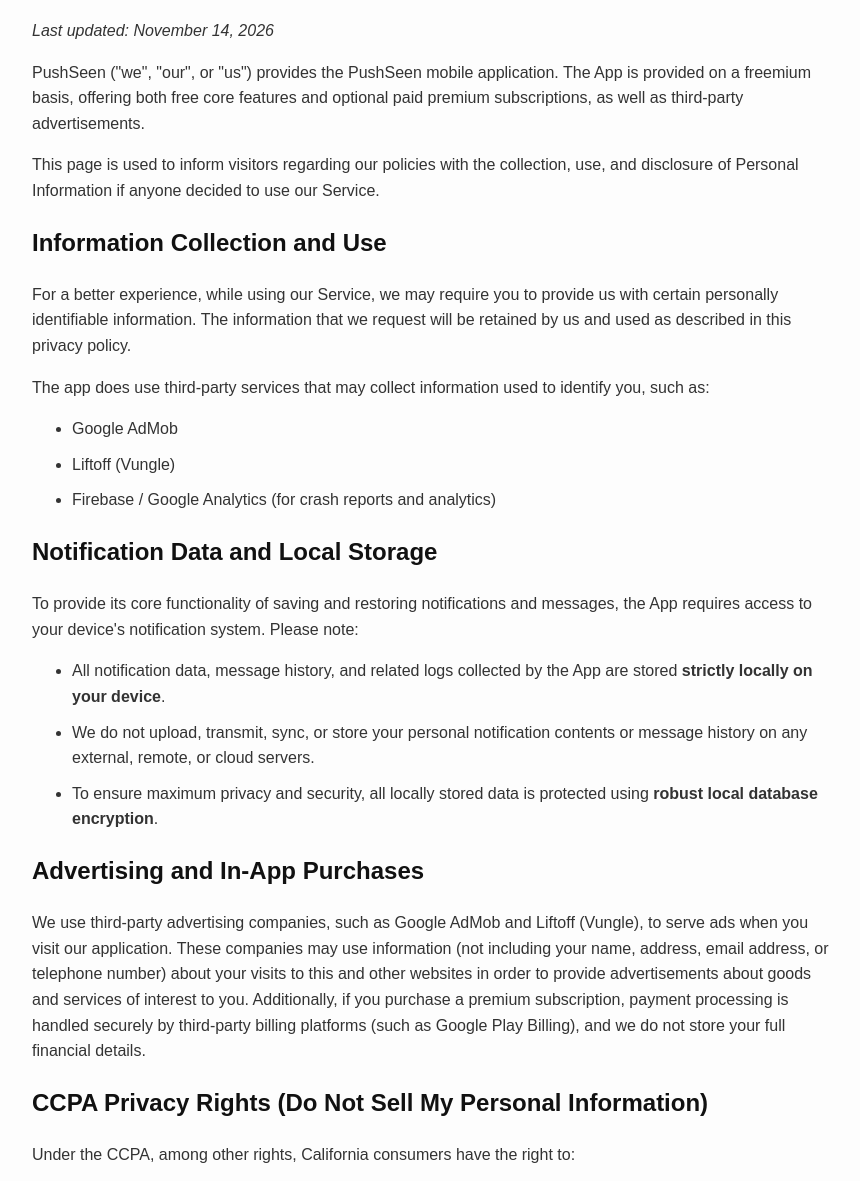
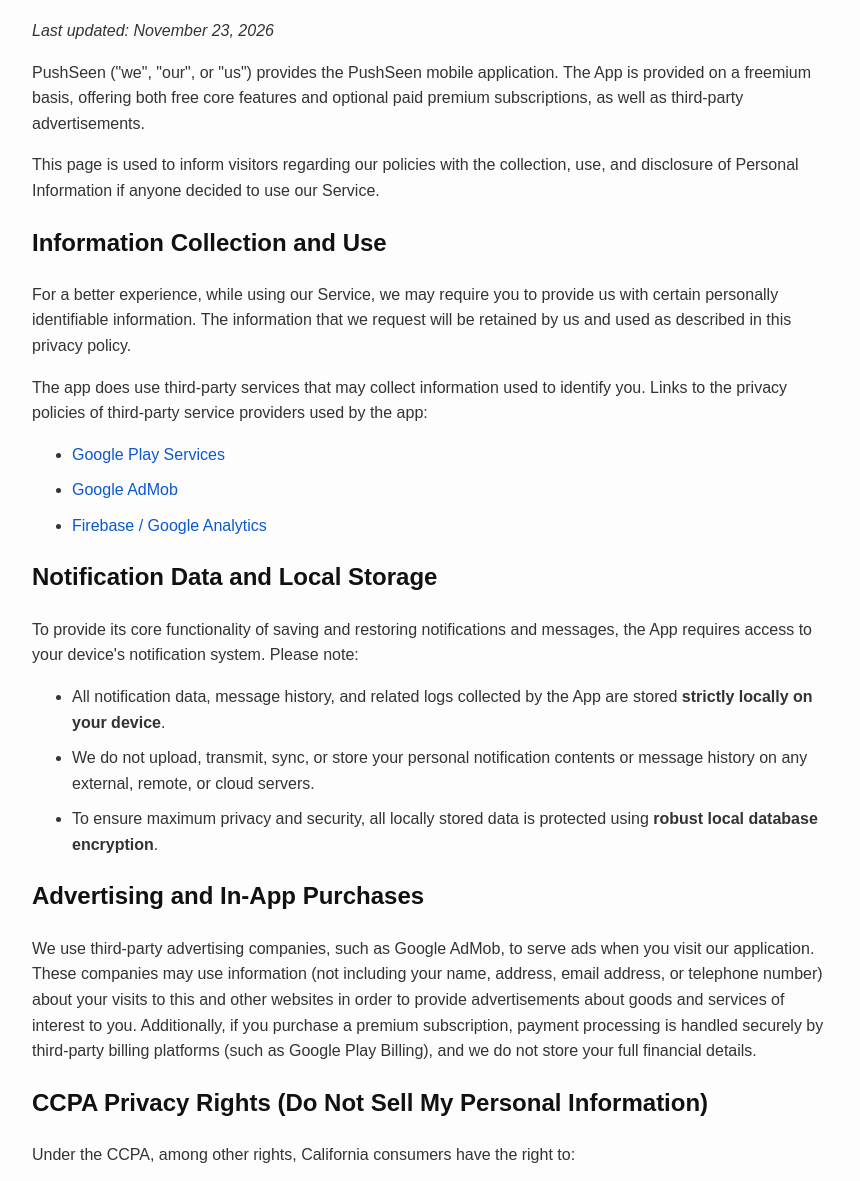
Before and after one commit to scriptinua/my-PushSeen-docs, a plain HTML site: page privacy.html in a window 1280 px wide. Shown: the part 108-1289 px from the top of the page, without its empty margins (208-1068 px from the left). Drawn offline with Linux system fonts and the light colour scheme.

Commit message:
Update privacy.html

```diff
--- a/privacy.html
+++ b/privacy.html
@@ -9,11 +9,13 @@
         h1, h2 { color: #111; }
         h1 { border-bottom: 2px solid #eee; padding-bottom: 10px; }
         p, li { margin-bottom: 10px; }
+        a { color: #0b57d0; text-decoration: none; }
+        a:hover { text-decoration: underline; }
     </style>
 </head>
 <body>
     <h1>Privacy Policy for PushSeen</h1>
-    <p><em>Last updated: November 14, 2026</em></p>
+    <p><em>Last updated: November 23, 2026</em></p>
 
     <p>PushSeen ("we", "our", or "us") provides the PushSeen mobile application. The App is provided on a freemium basis, offering both free core features and optional paid premium subscriptions, as well as third-party advertisements.</p>
 
@@ -21,11 +23,11 @@
 
     <h2>Information Collection and Use</h2>
     <p>For a better experience, while using our Service, we may require you to provide us with certain personally identifiable information. The information that we request will be retained by us and used as described in this privacy policy.</p>
-    <p>The app does use third-party services that may collect information used to identify you, such as:</p>
+    <p>The app does use third-party services that may collect information used to identify you. Links to the privacy policies of third-party service providers used by the app:</p>
     <ul>
-        <li>Google AdMob</li>
-        <li>Liftoff (Vungle)</li>
-        <li>Firebase / Google Analytics (for crash reports and analytics)</li>
+        <li><a href="https://policies.google.com/privacy" target="_blank" rel="noopener noreferrer">Google Play Services</a></li>
+        <li><a href="https://support.google.com/admob/answer/6128543" target="_blank" rel="noopener noreferrer">Google AdMob</a></li>
+        <li><a href="https://firebase.google.com/support/privacy" target="_blank" rel="noopener noreferrer">Firebase / Google Analytics</a></li>
     </ul>
 
     <h2>Notification Data and Local Storage</h2>
@@ -37,7 +39,7 @@
     </ul>
 
     <h2>Advertising and In-App Purchases</h2>
-    <p>We use third-party advertising companies, such as Google AdMob and Liftoff (Vungle), to serve ads when you visit our application. These companies may use information (not including your name, address, email address, or telephone number) about your visits to this and other websites in order to provide advertisements about goods and services of interest to you. Additionally, if you purchase a premium subscription, payment processing is handled securely by third-party billing platforms (such as Google Play Billing), and we do not store your full financial details.</p>
+    <p>We use third-party advertising companies, such as Google AdMob, to serve ads when you visit our application. These companies may use information (not including your name, address, email address, or telephone number) about your visits to this and other websites in order to provide advertisements about goods and services of interest to you. Additionally, if you purchase a premium subscription, payment processing is handled securely by third-party billing platforms (such as Google Play Billing), and we do not store your full financial details.</p>
 
     <h2>CCPA Privacy Rights (Do Not Sell My Personal Information)</h2>
     <p>Under the CCPA, among other rights, California consumers have the right to:</p>
@@ -49,7 +51,7 @@
     <p>If you make a request, we have one month to respond to you. If you would like to exercise any of these rights, please contact us.</p>
 
     <h2>Data Deletion Requests</h2>
-    <p>You have the right to request the deletion of any personal data collected through your use of the App. Because all notification history and messages are stored <strong>strictly locally on your device</strong>, you can delete them at any time directly within the App or by uninstalling it. For data collected by third-party advertising networks (such as Google AdMob or Liftoff), such data is managed by respective platforms in accordance with their privacy policies. To request data deletion or manage ad preferences regarding third-party networks, please contact us at <strong>scriptinua@gmail.com</strong> or refer to your device's ad settings.</p>
+    <p>You have the right to request the deletion of any personal data collected through your use of the App. Because all notification history and messages are stored <strong>strictly locally on your device</strong>, you can delete them at any time directly within the App or by uninstalling it. For data collected by third-party advertising networks (such as Google AdMob), such data is managed by respective platforms in accordance with their privacy policies. To request data deletion or manage ad preferences regarding third-party networks, please contact us at <strong>scriptinua@gmail.com</strong> or refer to your device's ad settings.</p>
 
     <h2>Security</h2>
     <p>We value your trust in providing us your Personal Information, thus we are striving to use commercially acceptable means of protecting it. But remember that no method of transmission over the internet, or method of electronic storage is 100% secure and reliable, and we cannot guarantee its absolute security.</p>
```
